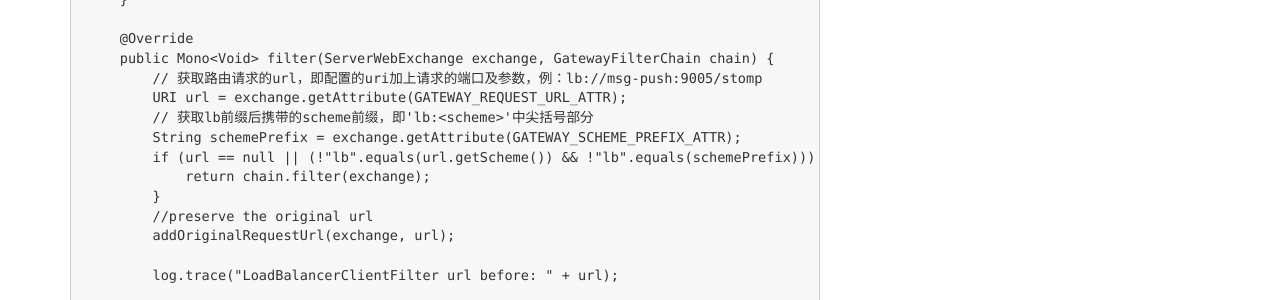
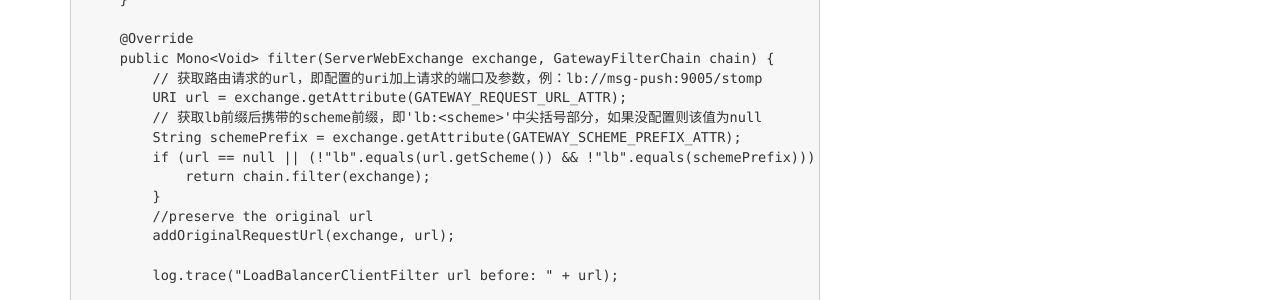
Before and after one commit to LeisureBo/leisurebo.github.io, a Jekyll site: the page built from _posts/2019-03-26-spring-cloud-gateway-config-ssl.md, in a window 1280 px wide and 1400 px high, scrolled down 2740 px. Shown: the part 545-845 px from the top of the window. Built offline with Jekyll 4.4.1, drawn with Linux system fonts in a browser that asks for light colours; a script that is not in the unit is left out; some of the changed text lies outside the part shown.

Commit message:
Update 2019-03-26-spring-cloud-gateway-config-ssl.md

```diff
--- a/_posts/2019-03-26-spring-cloud-gateway-config-ssl.md
+++ b/_posts/2019-03-26-spring-cloud-gateway-config-ssl.md
@@ -142,7 +142,7 @@ public class LoadBalancerClientFilter implements GlobalFilter, Ordered {
     public Mono<Void> filter(ServerWebExchange exchange, GatewayFilterChain chain) {
         // 获取路由请求的url，即配置的uri加上请求的端口及参数，例：lb://msg-push:9005/stomp
         URI url = exchange.getAttribute(GATEWAY_REQUEST_URL_ATTR);
-        // 获取lb前缀后携带的scheme前缀，即'lb:<scheme>'中尖括号部分
+        // 获取lb前缀后携带的scheme前缀，即'lb:<scheme>'中尖括号部分，如果没配置则该值为null
         String schemePrefix = exchange.getAttribute(GATEWAY_SCHEME_PREFIX_ATTR);
         if (url == null || (!"lb".equals(url.getScheme()) && !"lb".equals(schemePrefix))) {
             return chain.filter(exchange);
```
Also changed, not shown: other parts of _posts/2019-03-26-spring-cloud-gateway-config-ssl.md (+3 -3 lines).
